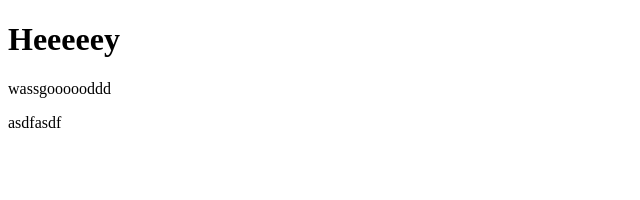
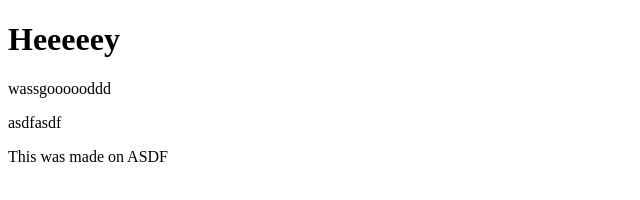
Before and after one commit to resjwa/rnd, a plain HTML site: page index.html in a window 1280 px wide. Shown: the whole page, without its empty margins (0-640 px from the left). Drawn offline with Linux system fonts and the light colour scheme.

Commit message:
Added paragraph yet again

```diff
--- a/index.html
+++ b/index.html
@@ -11,5 +11,6 @@
     <h1>Heeeeey</h1>
     <p>wassgoooooddd</p>
     <p>asdfasdf</p>
+    <p>This was made on ASDF</p>
   </body>
 </html>
```
